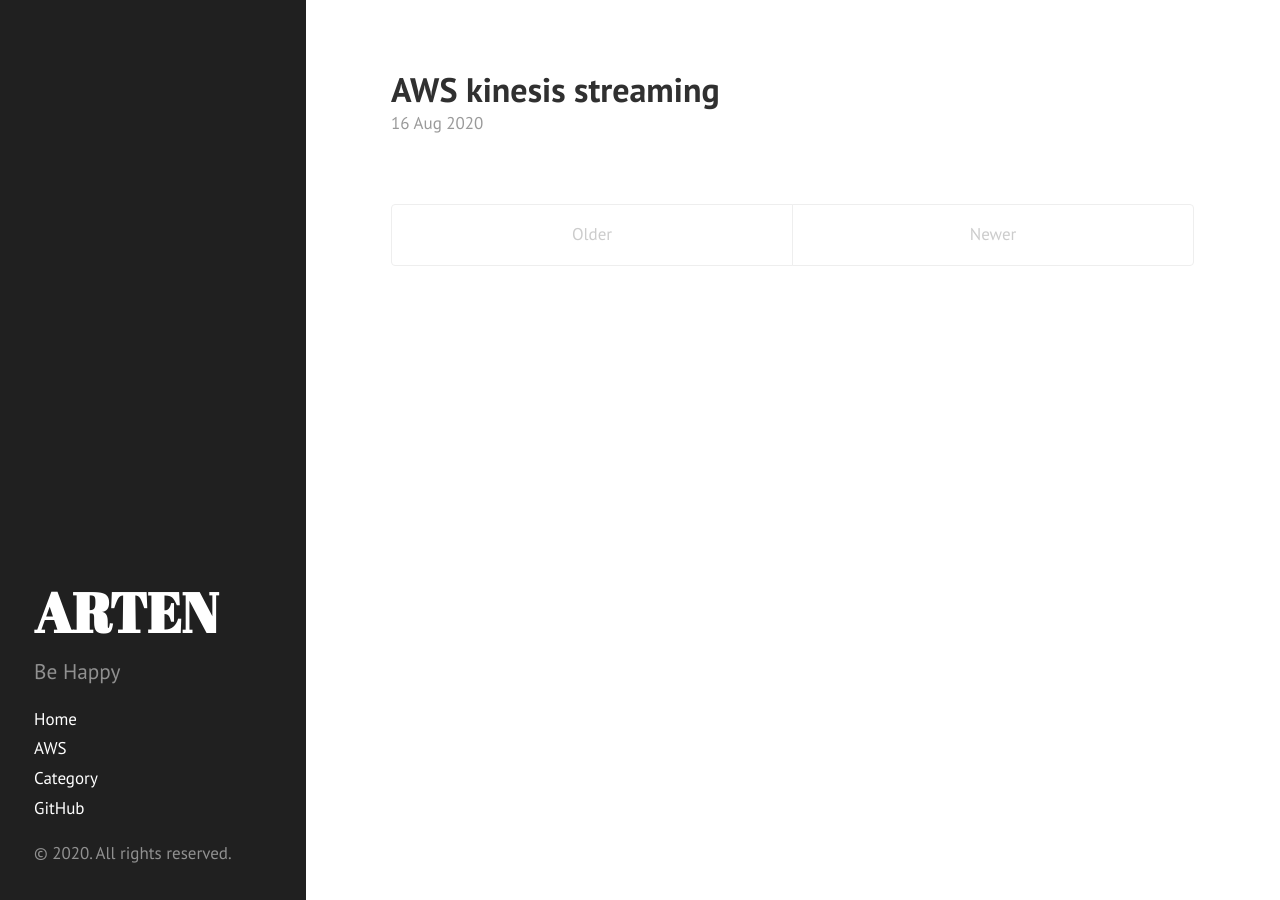
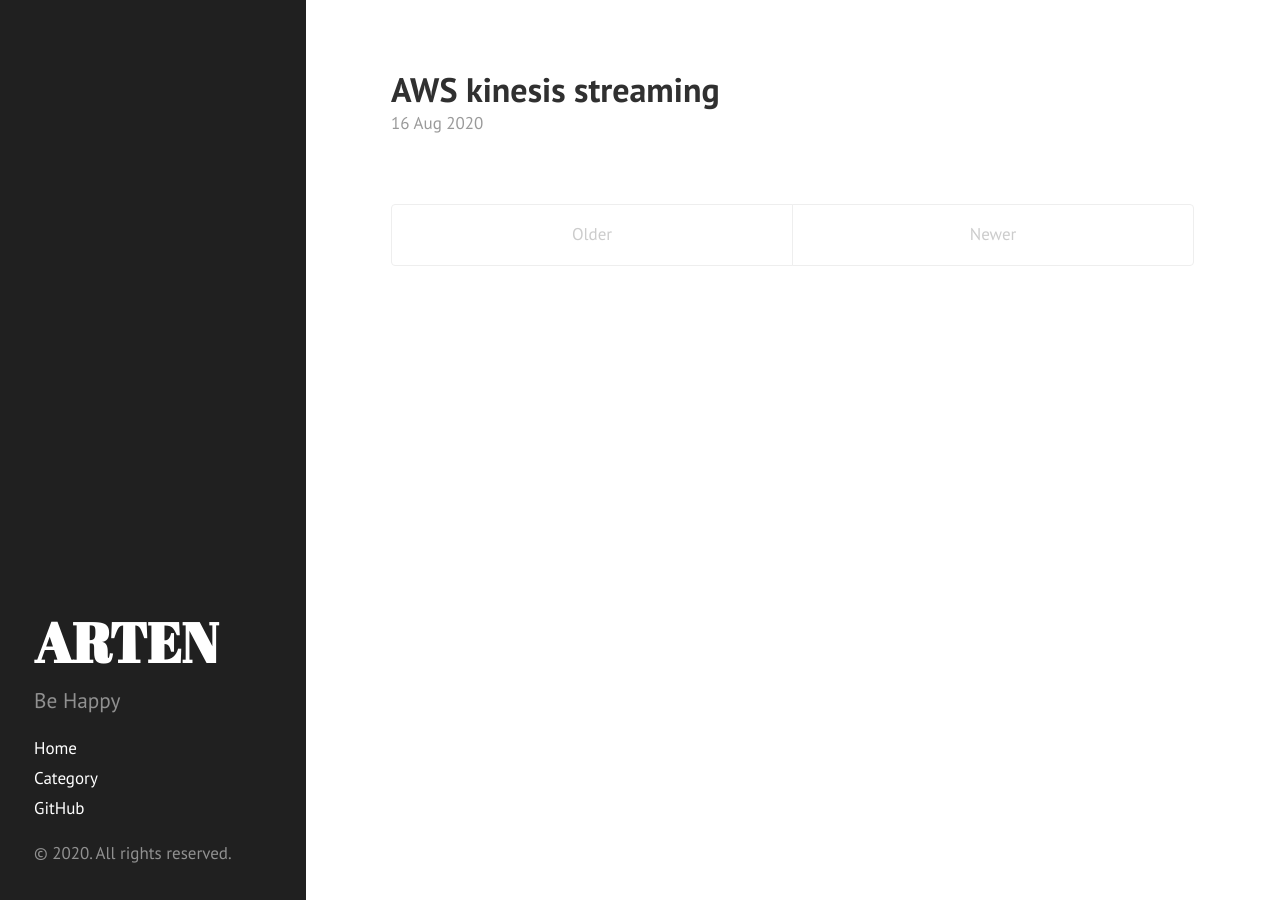
Before and after one commit to PKR-ARTEN/PKR-ARTEN.github.io, a Jekyll site: the page built from index.html, in a window 1280 px wide. Built offline with Jekyll 4.4.1, drawn with Linux system fonts in a browser that asks for light colours; Markdown is read by kramdown in place of the engine named in the settings; the list of posts is cut into pages by our own code.

```diff
--- a/_includes/sidebar.html
+++ b/_includes/sidebar.html
@@ -17,16 +17,16 @@
         `layout: page` in the front-matter. See readme for usage.
       {% endcomment %}
 
-      {% assign pages_list = site.pages %}
+<!--       {% assign pages_list = site.pages %}
       {% for node in pages_list %}
         {% if node.title != null %}
           {% if node.layout == "page" %}
             <a class="sidebar-nav-item{% if page.url == node.url %} active{% endif %}" href="{{ node.url }}">{{ node.title }}</a>
           {% endif %}
         {% endif %}
-      {% endfor %}
+      {% endfor %} -->
 
-      <a class="sidebar-nav-item" href="{{ site.baseurl }}/category.html">Category</a>
+      <a class="sidebar-nav-item" href="{{ site.baseurl }}/category/">Category</a>
       <a class="sidebar-nav-item" href="https://github.com/PKR-ARTEN">GitHub</a>
     </nav>
 
```
